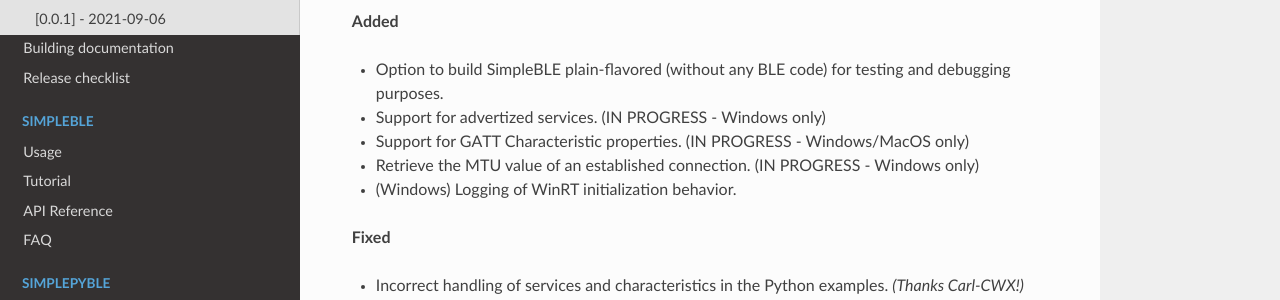
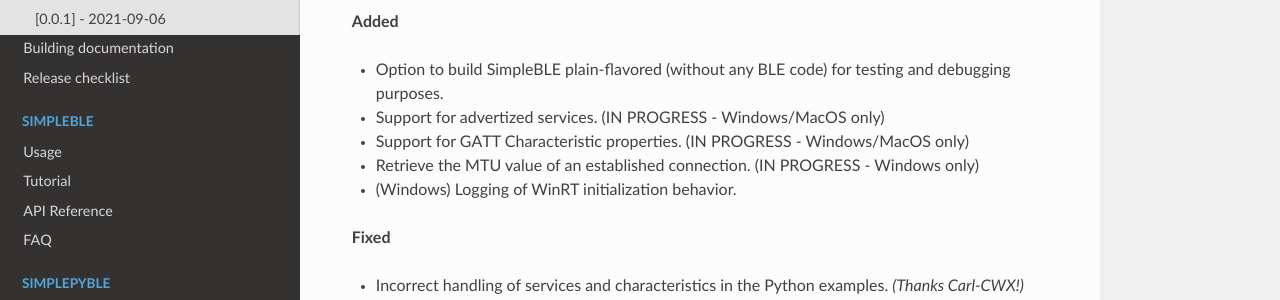
Before and after one commit to OpenBluetoothToolbox/SimpleBLE, a Sphinx documentation site: the page built from docs/changelog.rst, in a window 1280 px wide and 900 px high. Shown: the part 302-602 px from the top of the window. Built offline with Sphinx 7.4.7 and the Read the Docs theme 2.0.0, drawn with Linux system fonts in a browser that asks for light colours.

Commit message:
Added support for advertised services on MacOS

```diff
--- a/docs/changelog.rst
+++ b/docs/changelog.rst
@@ -12,7 +12,7 @@
 **Added**
 
 -  Option to build SimpleBLE plain-flavored (without any BLE code) for testing and debugging purposes.
--  Support for advertized services. (IN PROGRESS - Windows only)
+-  Support for advertized services. (IN PROGRESS - Windows/MacOS only)
 -  Support for GATT Characteristic properties. (IN PROGRESS - Windows/MacOS only)
 -  Retrieve the MTU value of an established connection. (IN PROGRESS - Windows only)
 -  (Windows) Logging of WinRT initialization behavior.
```
Also changed, not shown: 5 other files.
